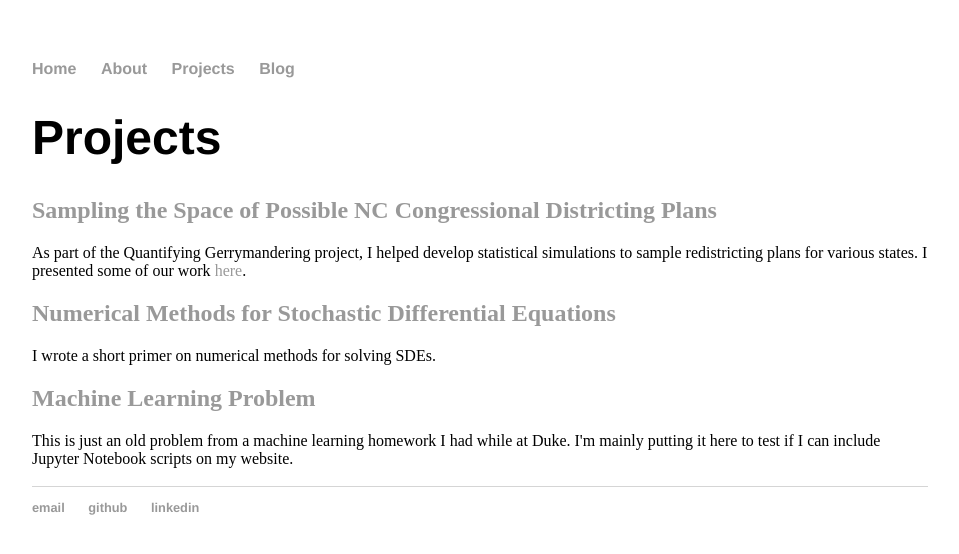
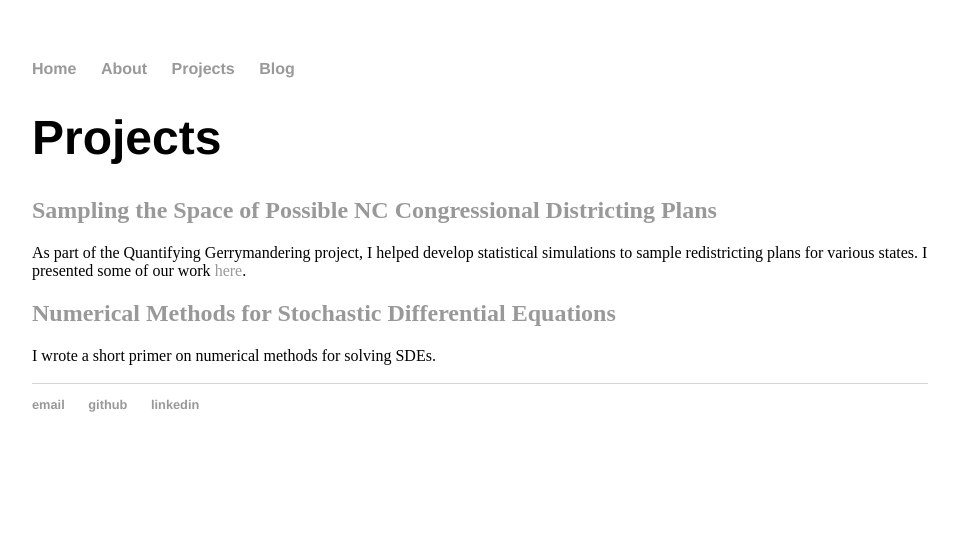
Before and after one commit to euresa/euresa.github.io, a Jekyll site: the page built from projects/index.html, in a window 1280 px wide. Shown: the top 554 px of the page, without its empty margins (160-1119 px from the left). Built offline with Jekyll 4.4.1, drawn with Linux system fonts in a browser that asks for light colours.

Commit message:
Deleted ML doc

```diff
--- a/projects/index.html
+++ b/projects/index.html
@@ -16,8 +16,4 @@ layout: default
 
 	I wrote a short primer on numerical methods for solving SDEs.
 
-	<h2><a href="https://nbviewer.jupyter.org/github/euresa/statistics/blob/master/Duke%20Coding%20Assignments/Python/Machine%20Learning/%28COMP%20671D%29%20Homework%201.ipynb"> Machine Learning Problem</a></h2>
-
-	This is just an old problem from a machine learning homework I had while at Duke. I'm mainly putting it here to test if I can include Jupyter Notebook scripts on my website.
-
 </div>
```
